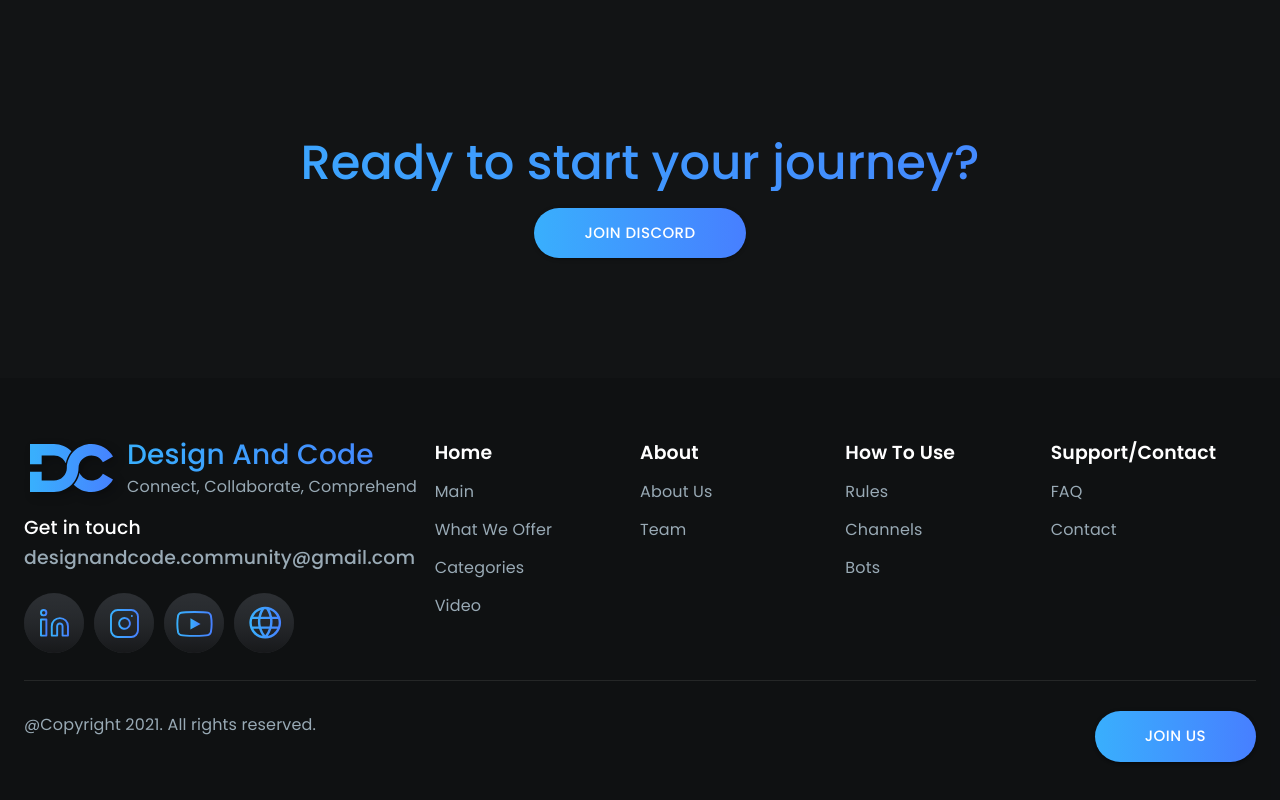
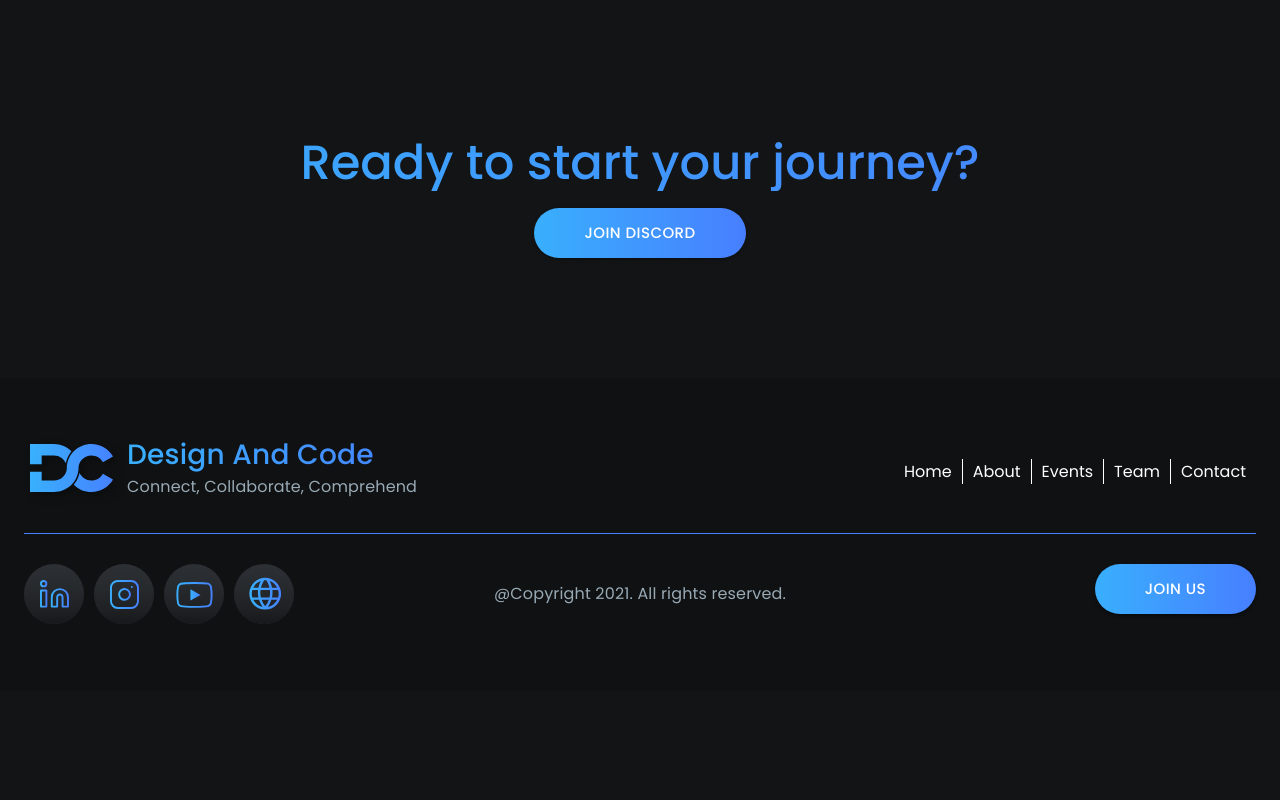
Before and after one commit to RichardKGorden/Design-Code, a React (Create React App) app: page /home in a window 1280 px wide. Shown: the part 2687-3487 px from the top of the page. After the commit the page ends 3378 px from the top, so only its background shows below. Built offline with nearby package versions, Linux system fonts and the light colour scheme.

Commit message:
updated footer

```diff
--- a/src/components/Footer/index.js
+++ b/src/components/Footer/index.js
@@ -7,7 +7,13 @@ import { ContainedButton } from "../Buttons";
 
 //Importing Material UI stuff
 import { makeStyles } from "@material-ui/core/styles";
-import { Container, Grid, Divider, Hidden, Typography } from "@material-ui/core";
+import {
+  Container,
+  Grid,
+  Divider,
+  Hidden,
+  Typography,
+} from "@material-ui/core";
 
 //Importing assets
 import brandingLogo from "../../assets/branding-logos/branding-transparent-logo.svg";
@@ -29,21 +35,63 @@ function Footer() {
                 <img src={brandingLogo} alt="branding-logo" />
               </div>
               <div className={classes.brandingInfo}>
-                <Typography variant="h4" className={classes.brandingTitle}>Design And Code</Typography>
-                <Typography variant="subtitle1" className={classes.brandingDesc}>
+                <Typography variant="h4" className={classes.brandingTitle}>
+                  Design And Code
+                </Typography>
+                <Typography
+                  variant="subtitle1"
+                  className={classes.brandingDesc}
+                >
                   Connect, Collaborate, Comprehend
                 </Typography>
               </div>
             </div>
-            <div className={classes.getInTouch}>
-              <Typography variant="h6"className={classes.getInTouchTitle}>Get in touch</Typography>
-              <a
-                className={classes.getInTouchEmailLink}
-                href="mailto:designandcode.community@gmail.com"
+          </Grid>
+          <Grid item md={8} xs={12} className={classes.footerSectionGrid}>
+            <Grid container className={classes.footerSectionContainer}>
+              {/* <Grid item md={2} className={classes.footerSectionItem}> */}
+              <Typography
+                variant=""
+                className={`${classes.footerSectionTitle} ${classes.footerSectionBorder}`}
               >
-                <Typography variant="h6">designandcode.community@gmail.com</Typography>
-              </a>
-            </div>
+                Home
+              </Typography>
+              {/* </Grid> */}
+              {/* <Grid item md={2} className={classes.footerSectionItem}> */}
+              <Typography
+                variant=""
+                className={`${classes.footerSectionTitle} ${classes.footerSectionBorder}`}
+              >
+                About
+              </Typography>
+              {/* </Grid> */}
+              {/* <Grid item md={2} className={classes.footerSectionItem}> */}
+              <Typography
+                variant=""
+                className={`${classes.footerSectionTitle} ${classes.footerSectionBorder}`}
+              >
+                Events
+              </Typography>
+              {/* </Grid> */}
+              {/* <Grid item md={2} className={classes.footerSectionItem}> */}
+              <Typography
+                variant=""
+                className={`${classes.footerSectionTitle} ${classes.footerSectionBorder}`}
+              >
+                Team
+              </Typography>
+              {/* </Grid> */}
+              {/* <Grid item md={2} className={classes.footerSectionItem}> */}
+              <Typography variant="" className={classes.footerSectionTitle}>
+                Contact
+              </Typography>
+              {/* </Grid> */}
+            </Grid>
+          </Grid>
+        </Grid>
+        <Divider className={classes.divider} />
+        <Grid container className={classes.footerEnd}>
+          <Grid md={4}>
             <div className={classes.socialLinks}>
               <img src={linkedInIcon} alt="Linked in icon" />
               <img src={instagramIcon} alt="Instagram icon" />
@@ -51,58 +99,13 @@ function Footer() {
               <img src={websiteIcon} alt="Website icon" />
             </div>
           </Grid>
-          <Grid item md={2} xs={6}>
-            <Typography variant="h6" className={classes.footerSectionTitle}>Home</Typography>
-            <div className={classes.footerLinks}>
-              <ul>
-                <li><Typography variant="subtitle1">Main</Typography></li>
-                <li><Typography variant="subtitle1">What We Offer</Typography></li>
-                <li><Typography variant="subtitle1">Categories</Typography></li>
-                <li><Typography variant="subtitle1">Video</Typography></li>
-              </ul>
-            </div>
-          </Grid>
-
-          <Grid item md={2} xs={6}>
-            <Typography variant="h6" className={classes.footerSectionTitle}>About</Typography>
-            <div className={classes.footerLinks}>
-              <ul>
-                <li><Typography variant="subtitle1">About Us</Typography></li>
-                <li><Typography variant="subtitle1">Team</Typography></li>
-              </ul>
-            </div>
-          </Grid>
-
-          <Grid item md={2} xs={6}>
-            <Typography variant="h6" className={classes.footerSectionTitle}>How To Use</Typography>
-            <div className={classes.footerLinks}>
-              <ul>
-                <li><Typography variant="subtitle1">Rules</Typography></li>
-                <li><Typography variant="subtitle1">Channels</Typography></li>
-                <li><Typography variant="subtitle1">Bots</Typography></li>
-              </ul>
-            </div>
-          </Grid>
-
-          <Grid item md={2} xs={6}>
-            <Typography variant="h6" className={classes.footerSectionTitle}>Support/Contact</Typography>
-            <div className={classes.footerLinks}>
-              <ul>
-                <li><Typography variant="subtitle1">FAQ</Typography></li>
-                <li><Typography variant="subtitle1">Contact</Typography></li>
-              </ul>
-            </div>
-          </Grid>
-        </Grid>
-        <Divider className={classes.divider} />
-        <Grid container className={classes.footerEnd}>
-          <Grid md={10} xs={12}>
+          <Grid md={4} xs={12}>
             <Typography variant="subtitle1" className={classes.footerLinks}>
               @Copyright {new Date().getFullYear()}. All rights reserved.
             </Typography>
           </Grid>
           <Hidden smDown>
-            <Grid xs={2}>
+            <Grid md={4} xs={2}>
               <Typography variant="subtitle1" className={classes.joinUsBtn}>
                 <ContainedButton size="large">JOIN US</ContainedButton>
               </Typography>
--- a/src/components/Footer/style.js
+++ b/src/components/Footer/style.js
@@ -12,7 +12,7 @@ export default function style(theme) {
       gridTemplateColumns: "auto 1fr",
     },
     brandingTitle: {
-      ...theme.palette.text.gradient
+      ...theme.palette.text.gradient,
     },
     brandingDesc: {
       color: theme.palette.text.secondary,
@@ -26,12 +26,18 @@ export default function style(theme) {
       color: theme.palette.text.secondary,
     },
     footerSectionTitle: {
+      padding: "0 10px",
       color: theme.palette.text.primary,
-      fontWeight: 600,
+      maxHeight: "fit-content",
+    },
+    footerSectionBorder: {
+      borderRight: "1px solid white",
     },
     footerLinks: {
+      lineHeight: "60px",
       textDecoration: "none",
-      margin: "auto 0",
+      width: "fit-content",
+      margin: "auto",
       color: theme.palette.text.secondary,
       "& ul": {
         padding: 0,
@@ -41,15 +47,27 @@ export default function style(theme) {
         margin: "10px 0",
       },
     },
+    footerSectionGrid: {
+      textAlign: "right",
+    },
+    footerSectionContainer: {
+      verticalAlign: "center",
+      width: "100%",
+      justifyContent: "right",
+      paddingTop: "2.5%",
+    },
+    footerSectionItem: {
+      textAlign: "right",
+      width: "50%",
+    },
     socialLinks: {
-      marginTop: 20,
       "& img": {
         height: 60,
         marginRight: 10,
       },
     },
     divider: {
-      backgroundColor: theme.palette.secondary.darkGrey,
+      backgroundColor: theme.palette.primary.gradient2,
     },
     footerEnd: {
       padding: "30px 0 0 0",
```
